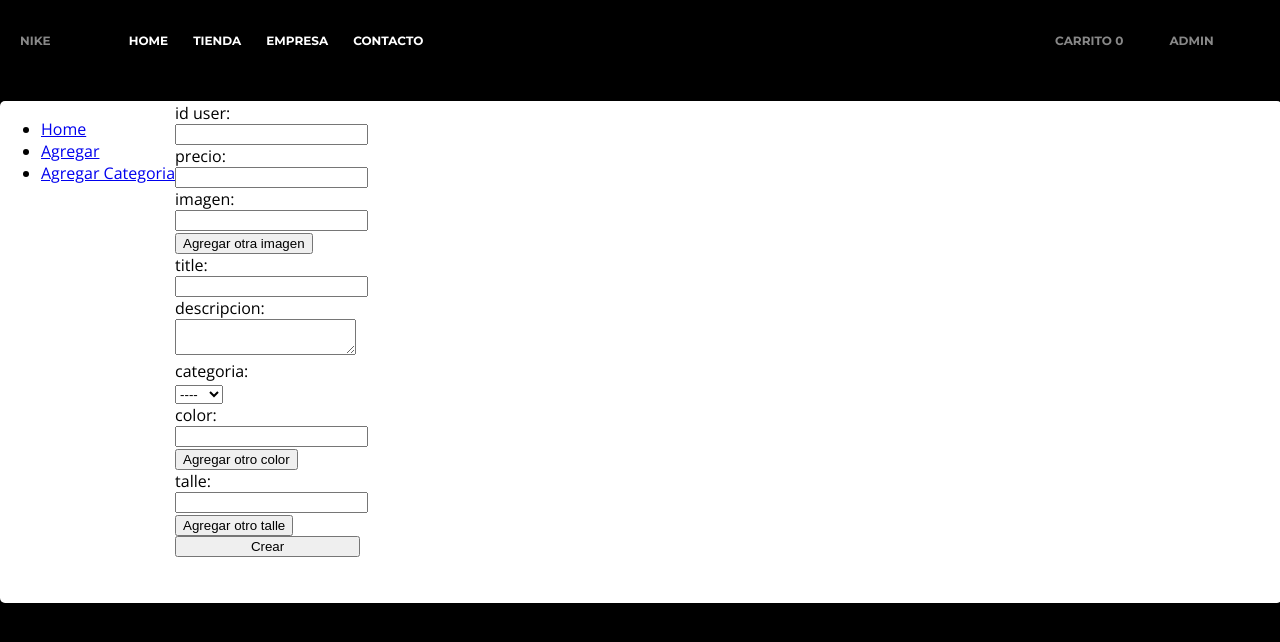
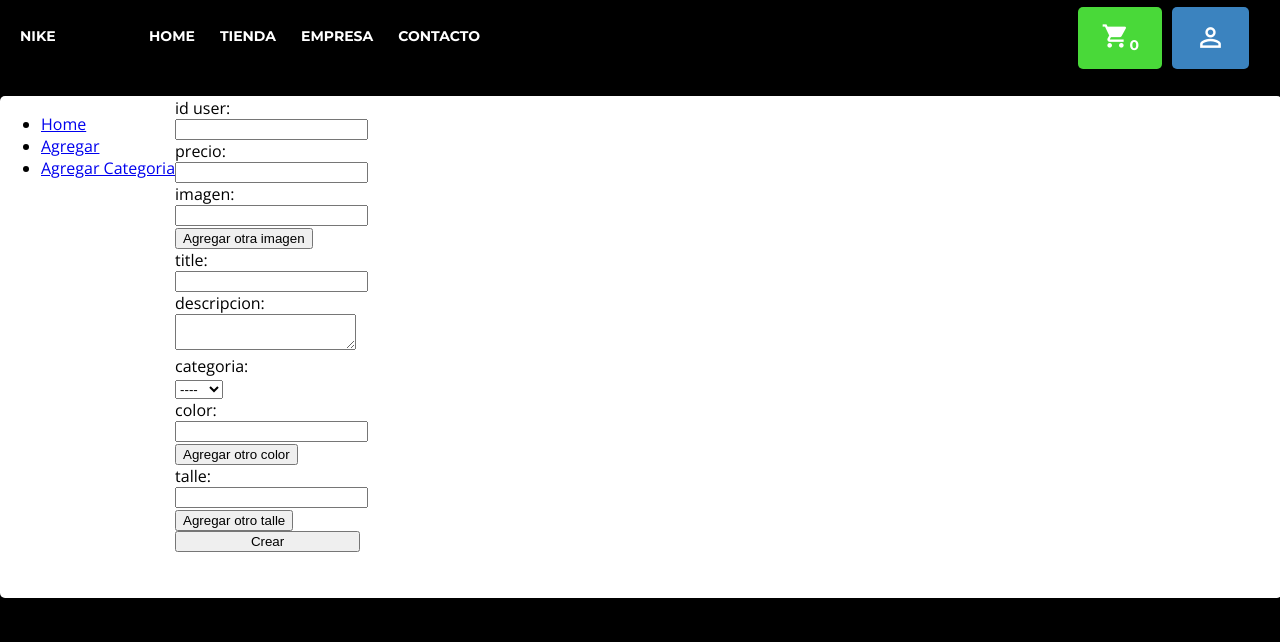
Before and after one commit to FinerGaby/E-Commerce-ReactJs, a React (Create React App) app in the folder frontend/: page /agregar in a window 1280 px wide. Shown: the top 642 px of the page. Built offline with nearby package versions, Linux system fonts and the light colour scheme; data requests are answered from the project's data file.

Commit message:
Re Desing Update

```diff
--- a/frontend/db.json
+++ b/frontend/db.json
@@ -25,6 +25,7 @@
         "negro",
         "rosa"
       ],
+      "categoria": "2332",
       "talle": [
         "40",
         "35",
@@ -34,76 +35,76 @@
       "id": 2
     },
     {
-      "id": 3,
       "title": "Nike Black Force",
-      "precio": 100,
-      "descripcion": "Esplendidas Zapatillas",
       "imagen": [
         "a4",
         "a2",
         "a3",
         "a4"
       ],
+      "precio": 100,
+      "descripcion": "Esplendidas Zapatillas",
       "color": [
         "blanco",
         "negro",
         "rosa"
       ],
+      "categoria": "11111",
       "talle": [
         "40",
         "35",
         "38",
         "37"
       ],
-      "fav": true
+      "id": 3
     },
     {
-      "id": 4,
       "title": "Nike Pink Premium",
-      "precio": 500,
-      "descripcion": "Lorem Ipsum is simply dummy text of the printing and typesetting industry. Lorem Ipsum has been the industry's standard dummy text ever since the 1500s, when an unknown printer took a galley of type and scrambled it to make a type specimen book. ",
       "imagen": [
-        "a5",
+        "a3",
         "a2",
         "a3",
         "a4"
       ],
+      "precio": 500,
+      "descripcion": "Lorem Ipsum is simply dummy text of the printing and typesetting industry. Lorem Ipsum has been the industry's standard dummy text ever since the 1500s, when an unknown printer took a galley of type and scrambled it to make a type specimen book. ",
       "color": [
         "blanco",
         "negro",
         "rosa"
       ],
+      "categoria": "2332",
       "talle": [
         "40",
         "35",
         "38",
         "37"
       ],
-      "fav": false
+      "id": 4
     },
     {
-      "id": 5,
       "title": "Nike Green Premium",
-      "precio": 400,
-      "descripcion": "Esplendidas Zapatillas",
       "imagen": [
-        "a6",
+        "a1",
         "a2",
         "a3",
         "a4"
       ],
+      "precio": 400,
+      "descripcion": "Esplendidas Zapatillas",
       "color": [
         "blanco",
         "negro",
         "rosa"
       ],
+      "categoria": "11111",
       "talle": [
         "40",
         "35",
         "38",
         "37"
       ],
-      "fav": false
+      "id": 5
     },
     {
       "title": "asd",
--- a/frontend/public/index.html
+++ b/frontend/public/index.html
@@ -7,7 +7,8 @@
     <meta name="theme-color" content="#000000" />
     <link href="https://fonts.googleapis.com/css?family=Open+Sans:300,400,700,800&display=swap" rel="stylesheet">
     <link href="https://fonts.googleapis.com/css?family=Montserrat:300,400,600,700&display=swap" rel="stylesheet">
-
+    <link href="https://fonts.googleapis.com/icon?family=Material+Icons"
+      rel="stylesheet">
     <meta
       name="description"
       content="Web site created using create-react-app"
--- a/frontend/src/component/header/Carrito.js
+++ b/frontend/src/component/header/Carrito.js
@@ -36,12 +36,12 @@ function Carrito()  {
                 return (
                     <div key={e.id}>
                     {e.title} - ${e.precio}
-                        <span onClick={() => handleCartDelete(e.id)}>Quitar</span><br />
+                        <span onClick={() => handleCartDelete(e.id)}><i className="material-icons">delete</i></span><br />
                     </div>
                 )}
                 )}
                 Total: ${precioTotal}<br />
-                <Link to={"/checking"}>Checkout page</Link>
+               <Link to={"/checking"}>Checkout page</Link>
 
              </React.Fragment>
            }
@@ -49,12 +49,12 @@ function Carrito()  {
             return (
             <React.Fragment>
                 <div onClick={() => handleMenu()} className="carrito">
-                    Carrito <strong>{cart.length}</strong>
-                    {menuHidden ?
+                <i className="material-icons">shopping_cart</i>
+                <strong>{cart.length}</strong>
+                </div>
+                {menuHidden ?
                     <div className="carrito-sub">{MyComponent}</div>
                 : null }
-                </div>
-
             </React.Fragment>
             )}}
         </CartConsumer>
--- a/frontend/src/component/header/MainHeader.js
+++ b/frontend/src/component/header/MainHeader.js
@@ -16,7 +16,11 @@ function MainHeader() {
             </nav>
         <Carrito />
         <div className="agregar">
-                     <Link to={"/adminhome"}>Admin</Link>
+                     <Link to={"/adminhome"}>
+                     <i className="material-icons">
+                        perm_identity
+                        </i>
+                     </Link>
                 </div>
         </header>
     )
--- a/frontend/src/component/pages/tienda/Tienda.js
+++ b/frontend/src/component/pages/tienda/Tienda.js
@@ -7,8 +7,6 @@ import SidebarCat from './SidebarCat';
 
 
 function Tienda(props) {
-
-    console.log(props.id)
 
     return (
 
@@ -29,13 +27,11 @@ function Tienda(props) {
                     MyComponent = <div>no datos</div>
                 } else {
                     if( props.id ) {
-                        let filtradoCat;
-                        filtradoCat = data.filter(e => e.categoria === props.id);
                         MyComponent =
                         <React.Fragment>
                             <div className="productos">
                             {
-                            filtradoCat.map( (e, i) => {
+                                data.filter(e => e.categoria === props.id).map( (e, i) => {
                             const divStyle = {
                              backgroundImage: `url('/img/${e.imagen[0]}.jpg')`
                              };
--- a/frontend/src/index.css
+++ b/frontend/src/index.css
@@ -1,6 +1,3 @@
-
-
-
 
 body {
   background: #000;
@@ -18,6 +15,11 @@ code {
 
 
 .productos-tienda {
+  width: 100%;
+  text-align: left;
+}
+
+.buscador-productos {
   width: 100%;
 }
 
@@ -72,21 +74,21 @@ code {
   width: 100%;
   font-weight: bold;
 text-transform: uppercase;
-font-size: 12px;
+font-size: 14px;
 font-family: Montserrat;
-  padding: 13px 0px;
+  padding: 7px 0px;
   background: black;
 }
 
 .header a {
-  color: #888888;
+  color: #fff;
   text-decoration: none;
 }
 
 .menu {
   padding: 20px;
-    text-align: right;
-  width: auto;
+    text-align: left;
+  width: 73%;
 }
 
 .menu ul {
@@ -107,27 +109,69 @@ font-family: Montserrat;
 }
 
 .carrito {
-  width: 75%;
-  padding: 20px 23px;
+  width: auto;
+  padding: 0px 23px;
   text-align: right;
-  color: #888888;
+  color: #fff;
+  background: #49d939;
+  margin-right: 10px;
+  border-radius: 5px;
+}
+
+.carrito i {
+  font-size: 28px;
+  line-height: 58px;
 }
 .agregar {
-  padding: 20px 23px;
-  width: 10%;
+
+  padding: 0px 23px;
+  width: auto;
+  background: #3b83bf;
+  border-radius: 5px;
+
+}
+
+.agregar i {
+  font-size: 31px;
+  line-height: 62px;
 }
 
 .carrito-sub {
   position: absolute;
   background: white;
-  padding: 20px;
-  color: black;
-  margin-left: -5%;
+  padding: 11px;
+  color: #454545;
+  right: 10%;
+top: 58px;
   margin-top: 10px;
-  border-radius: 5px;
   border: 1px solid #d9d9d9;
+  text-transform: none;
+  font-size: 13px;
+  border-radius: 3px;
+  border-left: 6px solid #d9d9d9;
+  border-bottom: 6px solid #d9d9d9;
+  z-index: 99999;
 }
 
+.carrito-sub a {
+  color: #49d939;
+  font-size: 13px;
+}
+.carrito-sub i {
+  color: #e13333;
+  font-size: 22px;
+  top: 5px;
+  position: relative;
+  text-align: right;
+  cursor: pointer;
+}
+
+.carrito-sub div {
+  padding: 3px 0px;
+  border-bottom: 1px solid #d9d9d9;
+  margin-bottom: 7px;
+  font-size: 12px;
+}
 .home-flex {
   display: flex;
   width: 100%;
@@ -218,45 +262,54 @@ margin: auto;
 .productos {
   width: 100%;
   margin: auto;
-  display: flex;
+    display: flex;
+  justify-content: left;
+  flex-wrap: wrap;
+  text-align: left;
 }
 
 .productos-map {
-  margin: auto;
   border: 1px solid #d9d9d9;
-  padding: 20px;
+  padding: 5px;
   margin-right: 10px;
   border-radius: 5px;
-  font-size: 18px;
-  text-transform: uppercase;
-  color: #212122;
+  flex: 30% 1;
+  margin-bottom: 10px;
+}
+
+.productos-map a {
+  text-decoration: none;
+  font-weight: bold;
+  color: #454545;
+  font-size: 16px;
 }
 
 .imagen-productos {
-  width: 27vh;
+  width: auto;
   background-size: cover;
-  height: 16vh;
+  height: 24vh;
   opacity: 0.7;
 }
 
 .button-add-tienda {
-  background: #18354f;
+  background: #295277;
   color: white;
-  font-size: 14px;
+  font-size: 13px;
   padding: 10px;
   cursor: pointer;
-  border-radius: 50px;
-  width: 70%;
+  width: auto;
   margin: auto;
   margin-top: 10px;
   text-transform: none;
+  text-align: center;
+  font-weight: bold;
 }
 
 .search-producto {
   padding: 8px 20px;
   margin-top: 10px;
   margin-bottom: 25px;
-  width: 50%;
+  width: 43%;
   border: 1px solid #d9d9d9;
 }
 
@@ -362,6 +415,8 @@ margin: auto;
 .sidebar-cat {
   width: 190px;
   padding: 5px 10px;
+  border-right: 1px solid #d9d9d9;
+  margin-right: 15px;
 }
 
 .sidebar-cat ul {
@@ -371,16 +426,16 @@ margin: auto;
 }
 
 .sidebar-cat li {
-  font-weight: bold;
-  background: #142659;
+  background: transparent;
   margin-bottom: 3px;
-  padding: 10px 7px;
+  padding: 13px 5px;
   border-radius: 3px;
-  font-size: 14px;
+  font-size: 13px;
   letter-spacing: 2px;
+  border-bottom: 1px solid #d9d9d9;
 }
 
 .sidebar-cat li a {
-  color: white;
+  color: #3c498e;
   text-decoration: none;
 }
```
Also changed, not shown: frontend/public/img/a1.png (deleted).
